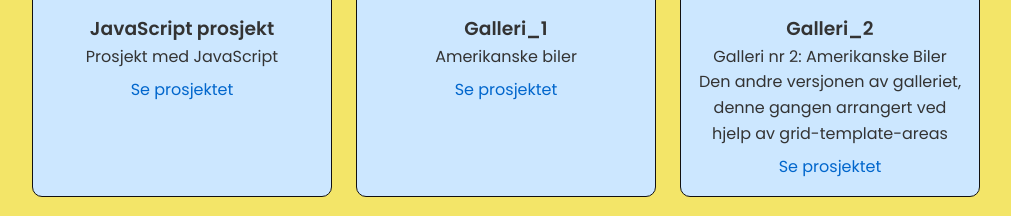
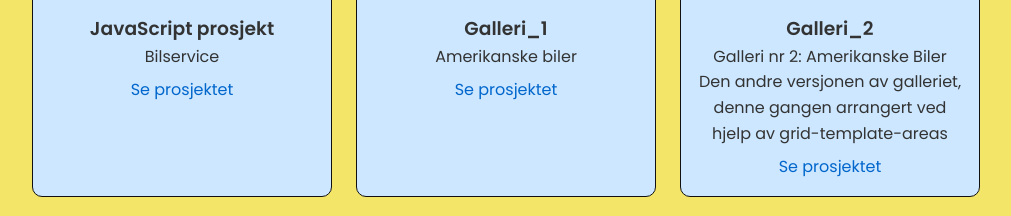
Before and after one commit to Grzegorz-ux/Grzegorz2025, a website: page index.html in a window 1280 px wide. Shown: the part 1792-2008 px from the top of the page, without its empty margins (134-1145 px from the left). Drawn offline with Linux system fonts and the light colour scheme.

Commit message:
Update index.html

```diff
--- a/index.html
+++ b/index.html
@@ -105,7 +105,7 @@
 
         <article class="project">
           <h3>JavaScript prosjekt</h3>
-          <p>Prosjekt med JavaScript</p>
+          <p>Bilservice</p>
           <a href="https://bilservice.vercel.app/" target="_blank"
             >Se prosjektet</a
           >
```
